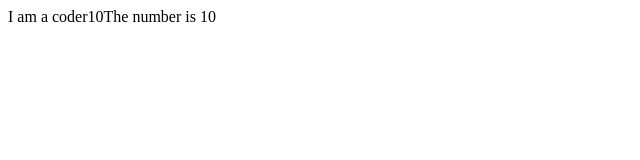
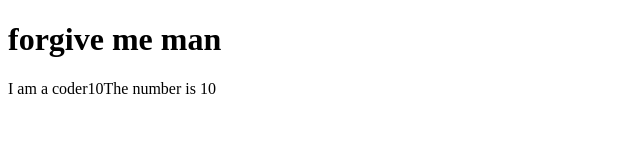
Before and after one commit to Shania234147/tree, a plain HTML site: page index.html in a window 1280 px wide. Shown: the whole page, without its empty margins (0-640 px from the left). Drawn offline with Linux system fonts and the light colour scheme.

Commit message:
i see u man

```diff
--- a/index.html
+++ b/index.html
@@ -6,6 +6,7 @@
     <title>my good friend shania</title>
 </head>
 <body>
+    <h1>forgive me man</h1>
     <script lang="js">
         document.write("I am a coder")
         document.write(10)
```
